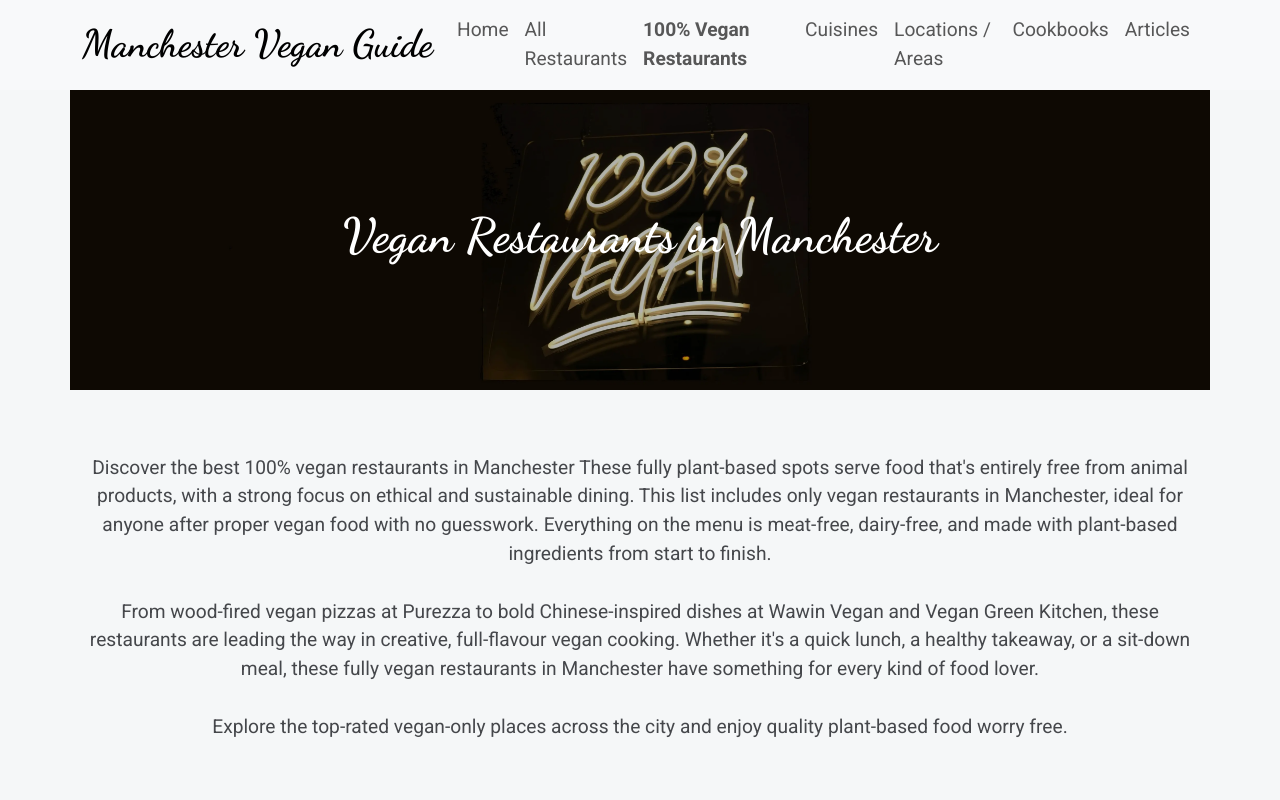
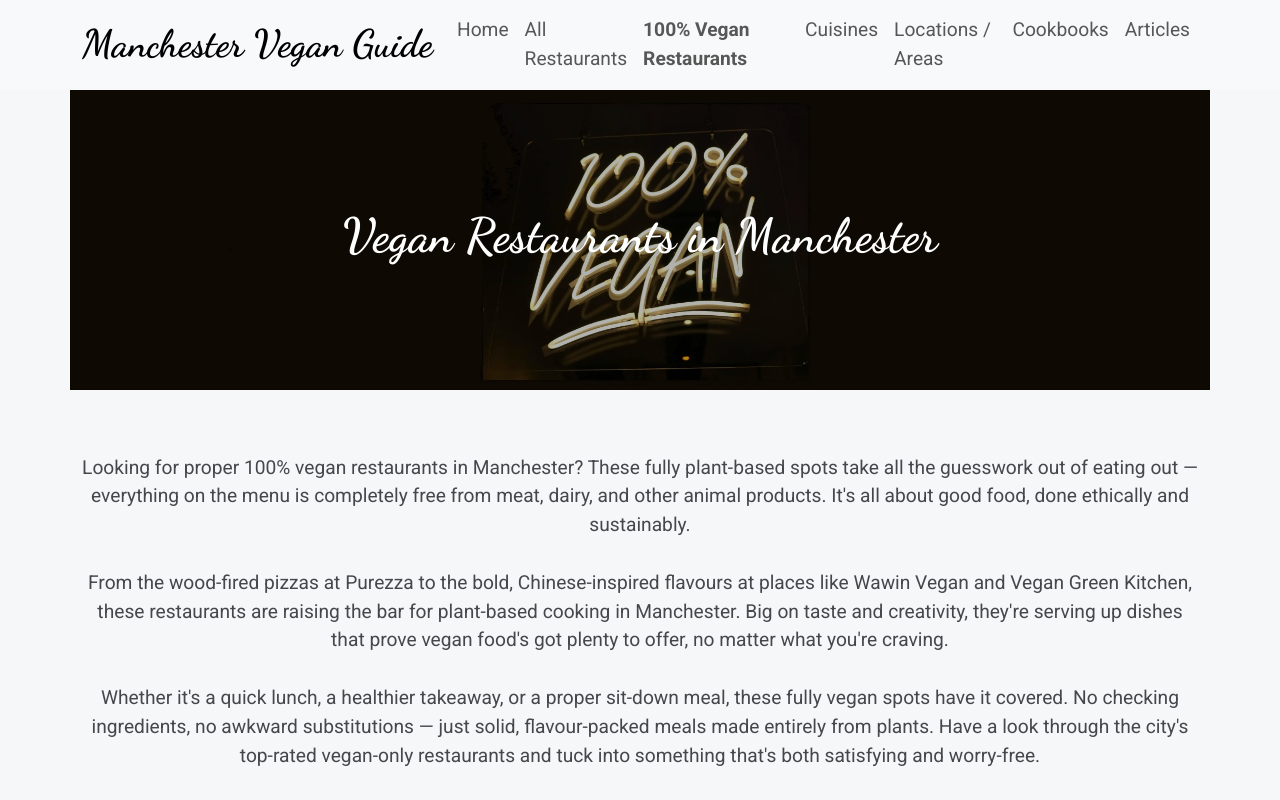
Before and after one commit to KyleMardell/manchester-vegan, a Next.js app: page /cuisines/vegan-only in a window 1280 px wide. Shown: the top 800 px of the page. Built offline with nearby package versions, Linux system fonts and the light colour scheme.

Commit message:
Update copy text on multiple pages.

```diff
--- a/app/cuisines/vegan-only/page.js
+++ b/app/cuisines/vegan-only/page.js
@@ -62,26 +62,31 @@ export default function VeganOnlyPage() {
             <Row>
                 <Col xs={12} className="my-5 text-center">
                     <p>
-                        Discover the best 100% vegan restaurants in Manchester
-                        These fully plant-based spots serve food that&apos;s
-                        entirely free from animal products, with a strong focus
-                        on ethical and sustainable dining. This list includes
-                        only vegan restaurants in Manchester, ideal for anyone
-                        after proper vegan food with no guesswork. Everything on
-                        the menu is meat-free, dairy-free, and made with
-                        plant-based ingredients from start to finish. <br />
-                        <br />
-                        From wood-fired vegan pizzas at Purezza to bold
-                        Chinese-inspired dishes at Wawin Vegan and Vegan Green
-                        Kitchen, these restaurants are leading the way in
-                        creative, full-flavour vegan cooking. Whether it&apos;s
-                        a quick lunch, a healthy takeaway, or a sit-down meal,
-                        these fully vegan restaurants in Manchester have
-                        something for every kind of food lover.
+                        Looking for proper 100% vegan restaurants in Manchester?
+                        These fully plant-based spots take all the guesswork out
+                        of eating out — everything on the menu is completely
+                        free from meat, dairy, and other animal products.
+                        It&apos;s all about good food, done ethically and
+                        sustainably.
                         <br />
                         <br />
-                        Explore the top-rated vegan-only places across the city
-                        and enjoy quality plant-based food worry free.
+                        From the wood-fired pizzas at Purezza to the bold,
+                        Chinese-inspired flavours at places like Wawin Vegan and
+                        Vegan Green Kitchen, these restaurants are raising the
+                        bar for plant-based cooking in Manchester. Big on taste
+                        and creativity, they&apos;re serving up dishes that
+                        prove vegan food&apos;s got plenty to offer, no matter
+                        what you&apos;re craving.
+                        <br />
+                        <br />
+                        Whether it&apos;s a quick lunch, a healthier takeaway,
+                        or a proper sit-down meal, these fully vegan spots have
+                        it covered. No checking ingredients, no awkward
+                        substitutions — just solid, flavour-packed meals made
+                        entirely from plants. Have a look through the
+                        city&apos;s top-rated vegan-only restaurants and tuck
+                        into something that&apos;s both satisfying and
+                        worry-free.
                     </p>
                 </Col>
             </Row>
--- a/app/locations/page.js
+++ b/app/locations/page.js
@@ -80,12 +80,12 @@ export default function Locations() {
                 <Col xs={12} className="text-center">
                     <p>
                         Discover the heart of the city&apos;s plant-based dining
-                        scene with our curated list of vegan and vegetarian
+                        scene with our list of vegan and vegetarian
                         restaurants in Manchester City Centre. <br />
                         <br />
                         From the Northern Quarter to Deansgate, this area is
                         packed with vibrant vegan cafés, vegetarian street food
-                        stalls, and trendy plant-based eateries. <br />
+                        stalls, and plant-based eateries. <br />
                         <br />
                         Whether you&apos;re exploring Oxford Road, enjoying the buzz
                         of Spinningfields, or grabbing lunch near Piccadilly,
```
Also changed, not shown: app/cuisines/[cuisine]/page.js (+4 -5 lines), app/cuisines/page.js (+18 -14 lines), app/locations/[location]/page.js (+4 -5 lines).
